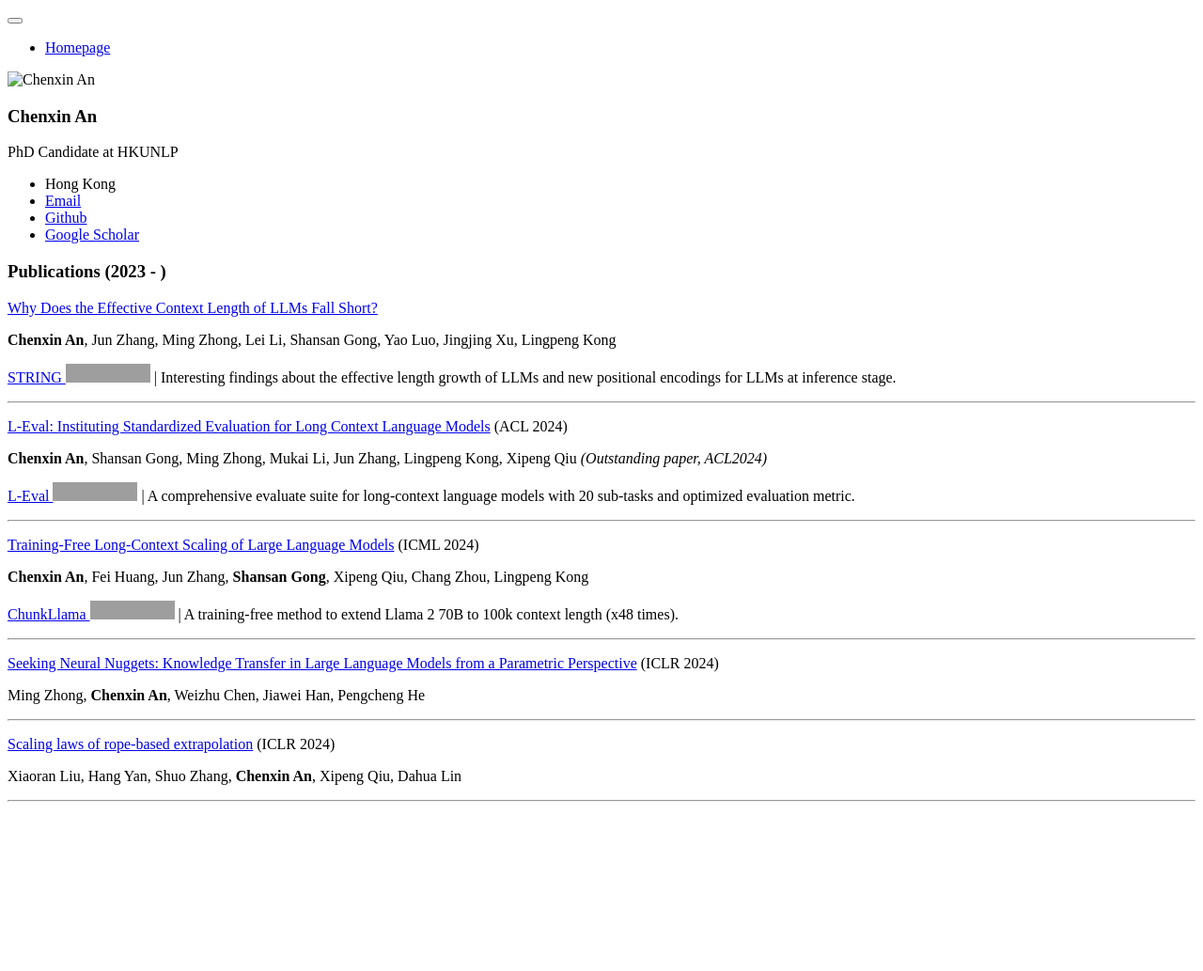
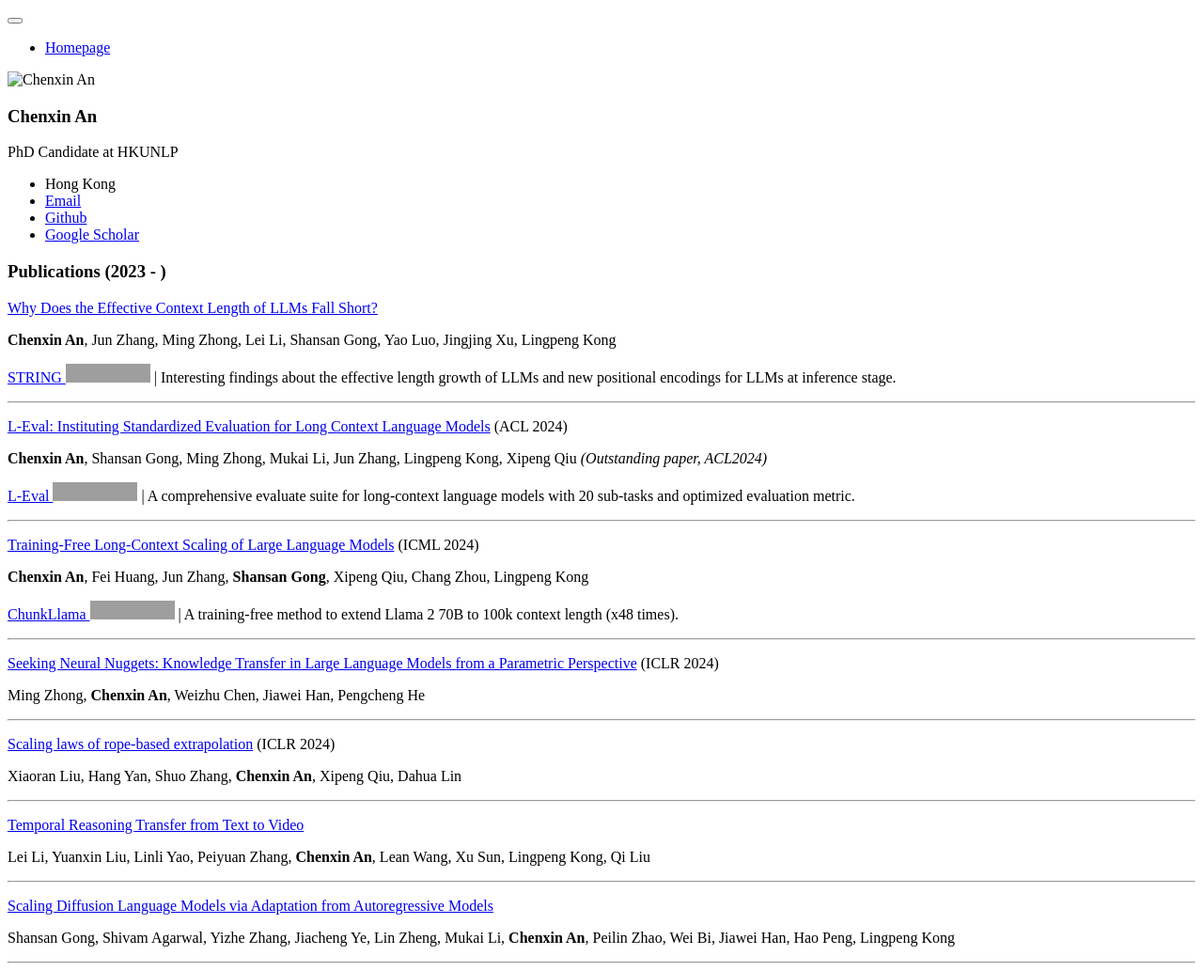
Before and after one commit to ChenxinAn-fdu/ChenxinAn-fdu.github.io, a Jekyll site: the page built from _pages/includes/pubs.md, in a window 1280 px wide. Shown: the whole page at 94% size. Built offline with Jekyll 4.4.1, drawn with Linux system fonts in a browser that asks for light colours; our own code applies the rules of GitHub Pages for plain Markdown files; before the commit the page ends 900 px from its top, so only the background shows below that; grey boxes are pictures that could not be loaded.

Commit message:
homepage

```diff
--- a/_pages/includes/pubs.md
+++ b/_pages/includes/pubs.md
@@ -34,3 +34,14 @@ Ming Zhong, **Chenxin An**, Weizhu Chen, Jiawei Han, Pengcheng He
 Xiaoran Liu, Hang Yan, Shuo Zhang, **Chenxin An**, Xipeng Qiu, Dahua Lin
 
 ---
+[Temporal Reasoning Transfer from Text to Video](https://arxiv.org/pdf/2410.06166.pdf)
+
+Lei Li, Yuanxin Liu, Linli Yao, Peiyuan Zhang, **Chenxin An**, Lean Wang, Xu Sun, Lingpeng Kong, Qi Liu
+
+---
+
+[Scaling Diffusion Language Models via Adaptation from Autoregressive Models](https://arxiv.org/pdf/2410.17891.pdf)
+
+Shansan Gong, Shivam Agarwal, Yizhe Zhang, Jiacheng Ye, Lin Zheng, Mukai Li, **Chenxin An**, Peilin Zhao, Wei Bi, Jiawei Han, Hao Peng, Lingpeng Kong
+
+---
```
